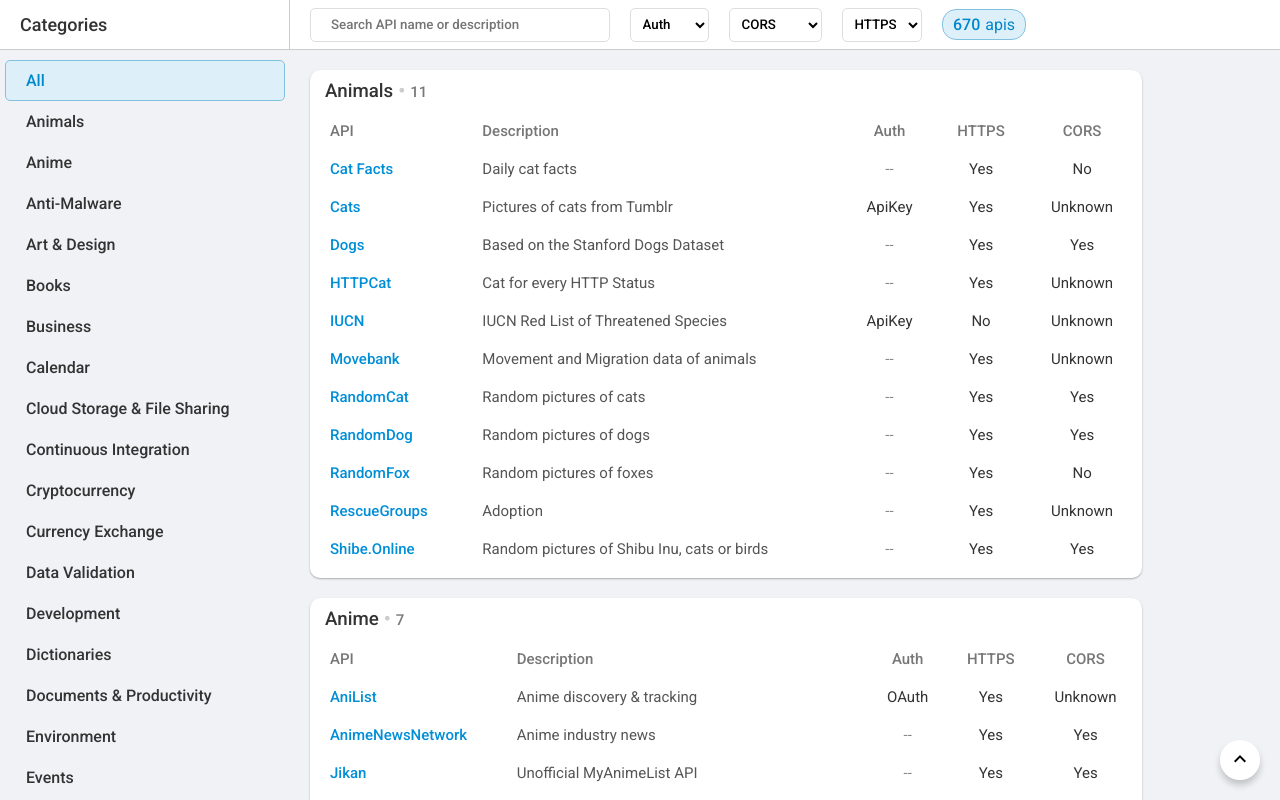
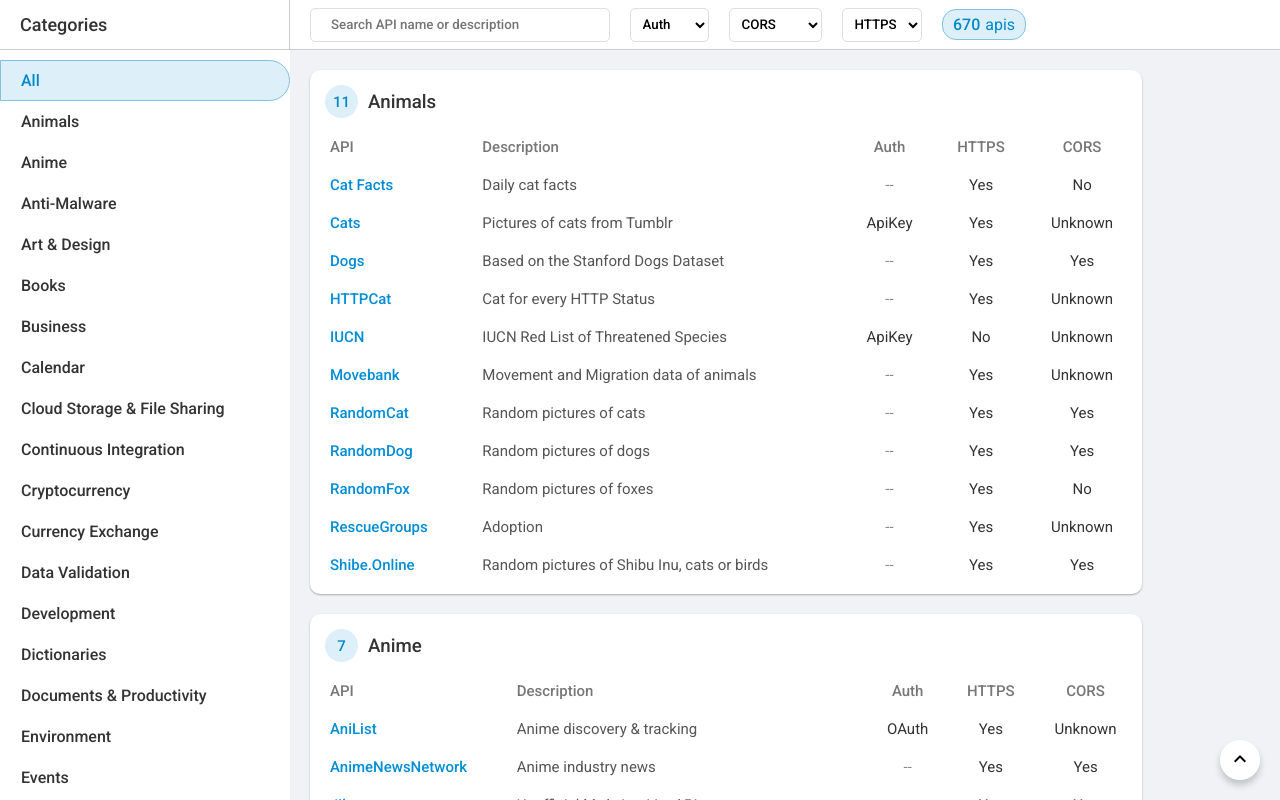
Before and after one commit to alexalannunes/public-apis-search, a React (Create React App) app: page / in a window 1280 px wide. Shown: the top 800 px of the page. Built offline with nearby package versions, Linux system fonts and the light colour scheme.

Commit message:
style: api count

```diff
--- a/src/components/ApisList/index.js
+++ b/src/components/ApisList/index.js
@@ -15,11 +15,9 @@
         {apis.map((i, a) => (
           <Card key={a} id={`public-apis-${formatCategory(i.Category)}`}>
             <div className="card-header">
-              <h3 className="m-0">
-                <span style={{ fontWeight: "500", background: "#fff" }}>{i.Category}</span>
-                <span style={{ margin: "0 5px", color: "#ccc" }}>&bull;</span>
-                <strong style={{ color: "#777", fontWeight: "500", fontSize: 15 }}>{i.length}</strong>
-              </h3>
+              <div className="api-count-container">{i.length}</div>
+
+              <h3 className="m-0 card-title">{i.Category}</h3>
             </div>
             <div className="p-horizontal-5">
               <table style={{ borderCollapse: "collapse", width: "100%" }}>
--- a/src/components/Categories/styles.js
+++ b/src/components/Categories/styles.js
@@ -5,9 +5,9 @@
   left: 0;
   bottom: 0;
   top: var(--header-height);
-  background: var(--bg);
+  background: #fff;
   width: var(--categories-width);
-  padding: 10px 5px;
+  padding: 10px 0px;
   overflow-y: scroll;
 
   ul {
@@ -18,7 +18,7 @@
   ul li span {
     display: block;
     padding: 10px 20px;
-    border-radius: 5px;
+    border-radius: 0 100px 100px 0;
     transition: all 0.2s ease-in;
     cursor: pointer;
     font-weight: 500;
--- a/src/globals/index.js
+++ b/src/globals/index.js
@@ -67,9 +67,26 @@
   padding-bottom: 10px;
 
   .card-header {
-    padding: 10px 15px;
+    padding: 15px 15px 10px;
     display: flex;
     align-items: center;
-    justify-content: space-between;
+
+    .api-count-container {
+      width: 33px;
+      height: 33px;
+      border-radius: 100px;
+      background: #ddeff8;
+      color: #08c !important;
+      display: flex;
+      align-items: center;
+      justify-content: center;
+      margin-right: 10px;
+      font-weight: 500;
+      font-size: 15px;
+    }
+
+    .card-title {
+      font-weight: 500;
+    }
   }
 `;
```
